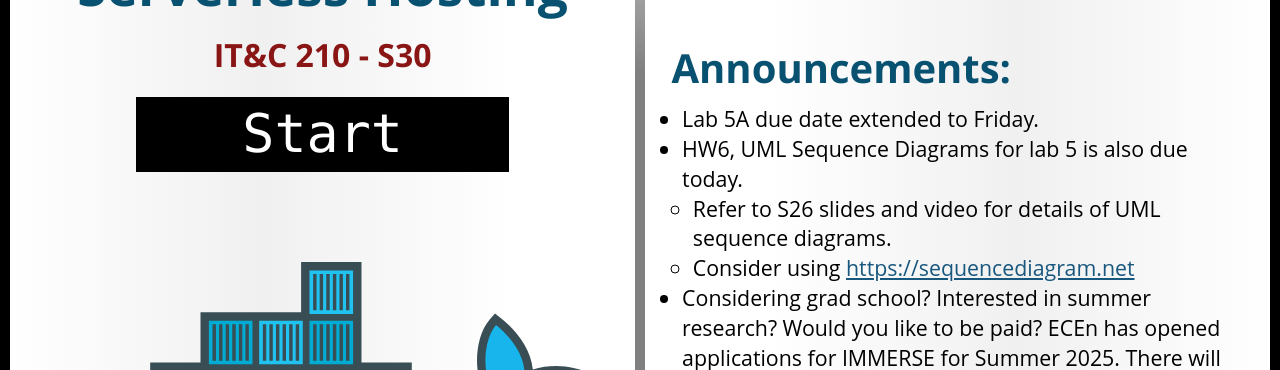
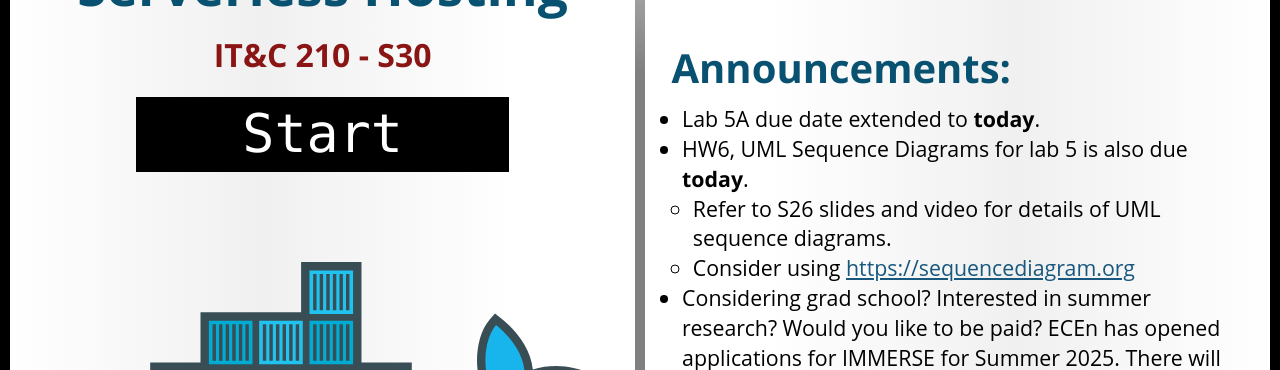
Before and after one commit to BYU-ITC-210/BYU-ITC-210.github.io, a Jekyll site: the page built from _welcome/S30.md, in a window 1280 px wide. Shown: the part 228-598 px from the top of the page. Built offline with Jekyll 4.4.1, drawn with Linux system fonts in a browser that asks for light colours; some web fonts are replaced.

Commit message:
S30 Updates

```diff
--- a/_welcome/S30.md
+++ b/_welcome/S30.md
@@ -4,8 +4,8 @@ session: S30
 image: images/docker-logo.svg
 ---
 
-* Lab 5A due date extended to Friday.
-* HW6, UML Sequence Diagrams for lab 5 is also due today.
+* Lab 5A due date extended to **today**.
+* HW6, UML Sequence Diagrams for lab 5 is also due **today**.
     * Refer to S26 slides and video for details of UML sequence diagrams.
-    * Consider using [https://sequencediagram.net](https://sequencediagram.net)
+    * Consider using [https://sequencediagram.org](https://sequencediagram.org)
 * Considering grad school? Interested in summer research? Would you like to be paid? ECEn has opened applications for IMMERSE for Summer 2025. There will be cybersecurity opportunities. [https://immerse.byu.edu](https://immerse.byu.edu)
```
